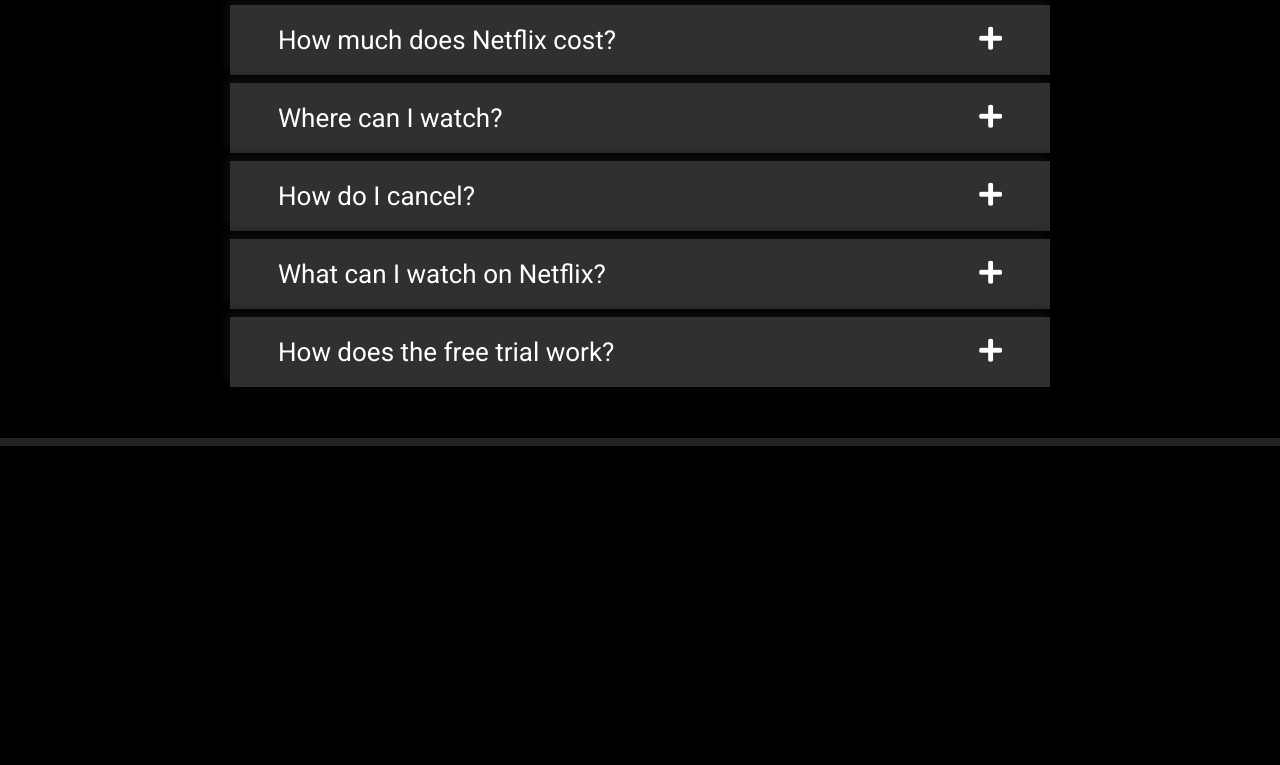
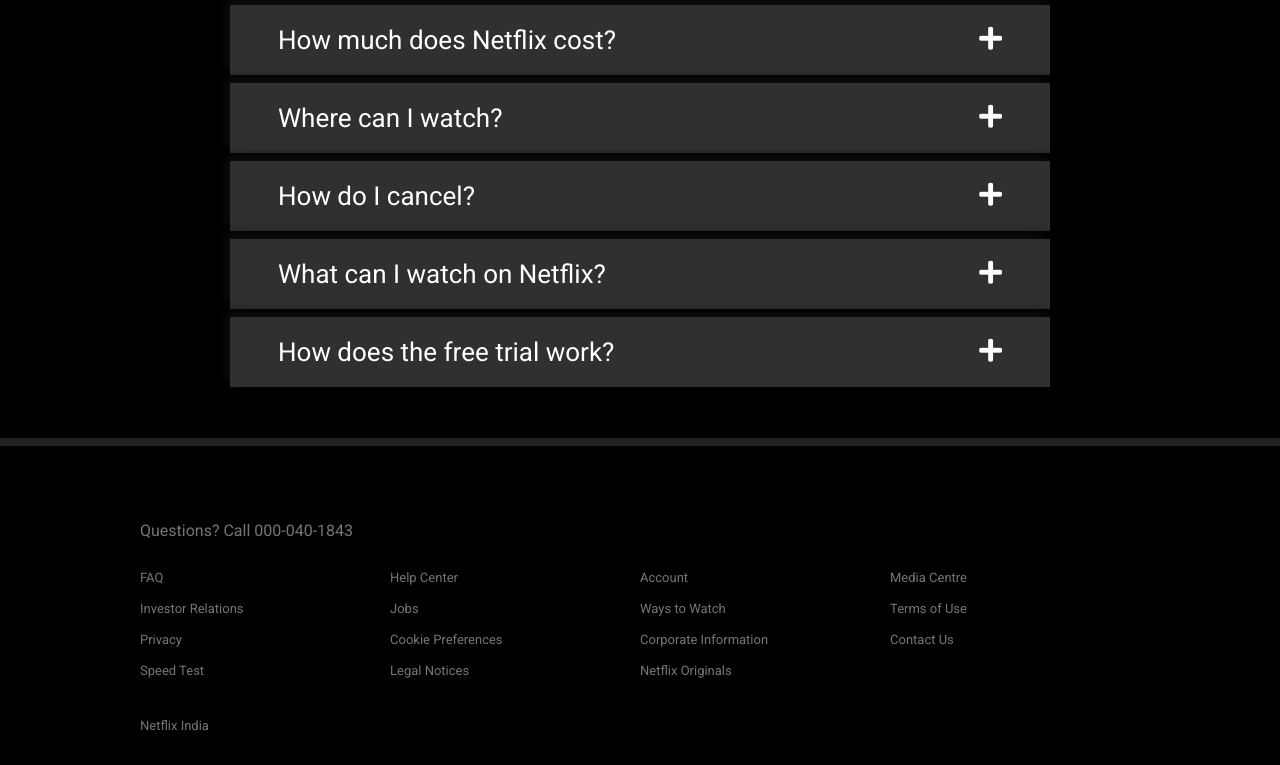
Before and after one commit to rohit0805/Netflix-Clone-frontend, a website built with webpack: page src/index.html in a window 1280 px wide. Shown: the part 2676-3441 px from the top of the page. Before the commit the page ends 3122 px from the top, so only its background shows below. Built offline with nearby package versions, Linux system fonts and the light colour scheme.

Commit message:
Added footer

```diff
--- a/src/index.html
+++ b/src/index.html
@@ -96,6 +96,7 @@
         </div>
     </section>
 
+    <!--Frequently asked question-->
     <section class="story_card">
         <div class="asked_container">
             <h1 class="heading">Frequently Asked Questions</h1>
@@ -160,9 +161,36 @@
                 <p>Try us free for 30 days! If you enjoy your Netflix trial, do nothing and your membership will automatically continue for as long as you choose to remain a member. Cancel anytime before your trial ends and you won’t be charged. There’s no complicated contract, no cancellation fees, and no commitment. Cancel online anytime, 24 hours a day.</p>
             </div>
 
-
         </div>
     </section>
 
+    <!--footer-->
+    <footer class="footer">
+        <div class="footer_container">
+            <div class="call">
+                <p>Questions? Call <a class="call_btn" href="tel:000-040-1843">000-040-1843</a></p>
+            </div>
+            <div class="flex_footer">
+                <a href="#">FAQ</a>
+                <a href="#">Help Center</a>
+                <a href="#">Account</a>
+                <a href="#">Media Centre</a>
+                <a href="#">Investor Relations</a>
+                <a href="#">Jobs</a>
+                <a href="#">Ways to Watch</a>
+                <a href="#">Terms of Use</a>
+                <a href="#">Privacy</a>
+                <a href="#">Cookie Preferences</a>
+                <a href="#">Corporate Information</a>
+                <a href="#">Contact Us</a>
+                <a href="#">Speed Test</a>
+                <a href="#">Legal Notices</a>
+                <a href="#">Netflix Originals</a>
+            </div>
+            <div class="area">
+                Netflix India
+            </div>
+        </div>
+    </footer>
 </body>
 </html>
--- /dev/null
+++ b/src/scss/_footer.scss
@@ -0,0 +1,37 @@
+.footer{
+    color:$footer-color;
+    padding:75px 45px 0;
+}
+
+.footer_container{
+    .call{
+        margin:0 0 30px;
+        .call_btn{
+            color:$footer-color;
+            text-decoration: none;
+            &:hover{
+                text-decoration: underline;
+            }
+        }
+    }
+
+    .area{
+        margin:24px 0 2rem;
+        font-size:13px;
+    }
+
+    .flex_footer{
+        display:grid;
+        grid-template-columns: repeat(4,1fr);
+        font-size:13px;
+        a{
+            margin:0 0 1rem;
+            padding:0 12px 0 0;
+            color:$footer-color;
+            text-decoration: none;
+            &:hover{
+                text-decoration: underline;
+            }
+        }
+    }
+}
--- a/src/scss/_media.scss
+++ b/src/scss/_media.scss
@@ -76,6 +76,18 @@
             }
             .asked,.answer_des{
                 font-size:20px;
+            }
+        }
+    }
+}
+
+
+@media (max-width:740px){
+    .footer{
+        padding:50px 25px 0;
+        .footer_container{
+            .flex_footer{
+                grid-template-columns: repeat(3,1fr);
             }
         }
     }
@@ -188,4 +200,11 @@
             }
         }
     }
+    .footer{
+        .footer_container{
+            .flex_footer{
+                grid-template-columns: repeat(2,1fr);
+            }
+        }
+    }
 }
--- a/src/scss/_story_card.scss
+++ b/src/scss/_story_card.scss
@@ -27,3 +27,6 @@
     font-size:26px;
     margin:0 auto;
 }
+
+
+@import 'footer';
--- a/src/scss/_variable.scss
+++ b/src/scss/_variable.scss
@@ -4,6 +4,7 @@
 $alert-color:#ffa00a;
 $download-color:#0071eb;
 $ask-back-color:#303030;
+$footer-color:#757575;
 
 *{
     margin:0;
@@ -63,3 +64,9 @@
 .hide{
     display:none;
 }
+
+.footer_container{
+    max-width:1000px;
+    width:100%;
+    margin:0 auto;
+}
```
